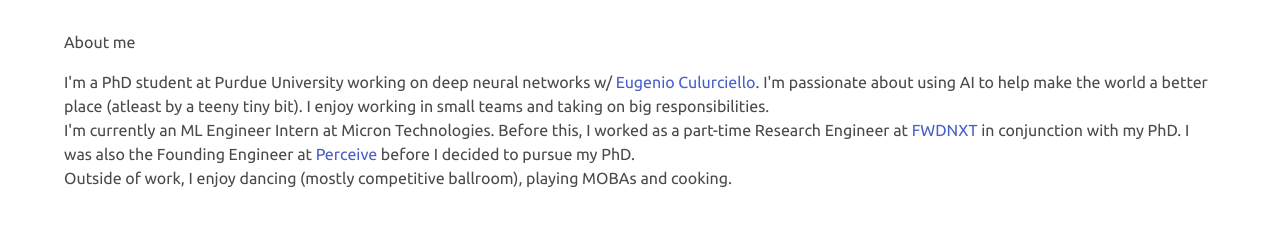
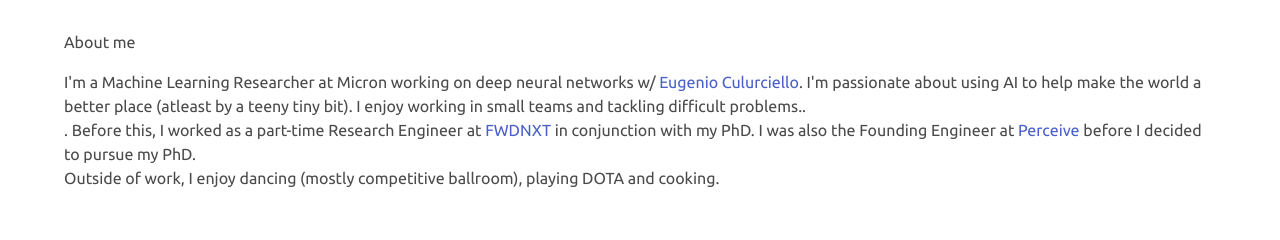
Before and after one commit to dawood95/dawood95.github.io, a Vue app: page / in a window 1280 px wide. Shown: the part 195-435 px from the top of the page. Built offline with nearby package versions, Linux system fonts and the light colour scheme; some icons are missing; what vue-masonry-css would draw is missing.

Commit message:
updated about

```diff
--- a/src/components/About.vue
+++ b/src/components/About.vue
@@ -2,9 +2,8 @@
   <div class="content">
   <p class="is-size-4">About me</p>
   <p class="is-size-6">
-    I'm a PhD student at Purdue University working on deep neural networks w/ <a href="https://www.linkedin.com/in/eugenioculurciello">Eugenio Culurciello</a>. I'm passionate about using AI to help make the world a better place (atleast by a teeny tiny bit). I enjoy working in small teams and taking on big responsibilities.<br/>
-    I'm currently an ML Engineer Intern at Micron Technologies. Before this, I worked as a part-time Research Engineer at <a href="https://fwdnxt.com">FWDNXT</a> in conjunction with my PhD. I was also the Founding Engineer at <a href="https://www.perceiveinc.com">Perceive</a> before I decided to pursue my PhD.<br/>
-    Outside of work, I enjoy dancing (mostly competitive ballroom), playing MOBAs and cooking.
+    I'm a Machine Learning Researcher at Micron working on deep neural networks w/ <a href="https://www.linkedin.com/in/eugenioculurciello">Eugenio Culurciello</a>. I'm passionate about using AI to help make the world a better place (atleast by a teeny tiny bit). I enjoy working in small teams and tackling difficult problems..<br/>. Before this, I worked as a part-time Research Engineer at <a href="https://fwdnxt.com">FWDNXT</a> in conjunction with my PhD. I was also the Founding Engineer at <a href="https://www.perceiveinc.com">Perceive</a> before I decided to pursue my PhD.<br/>
+    Outside of work, I enjoy dancing (mostly competitive ballroom), playing DOTA and cooking.
   </p>
   </div>
 </template>
```
Also changed, not shown: 2 other files (tests, documents, lock files or other folders).
